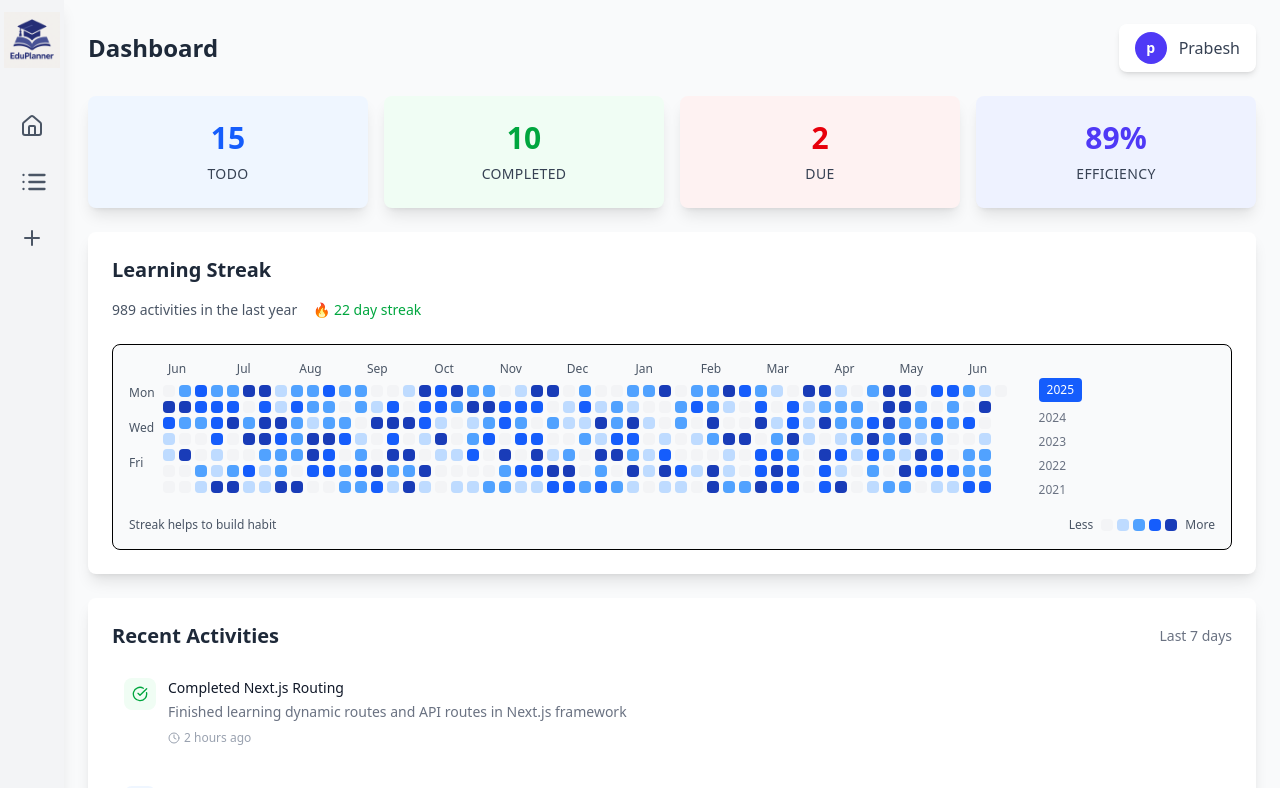
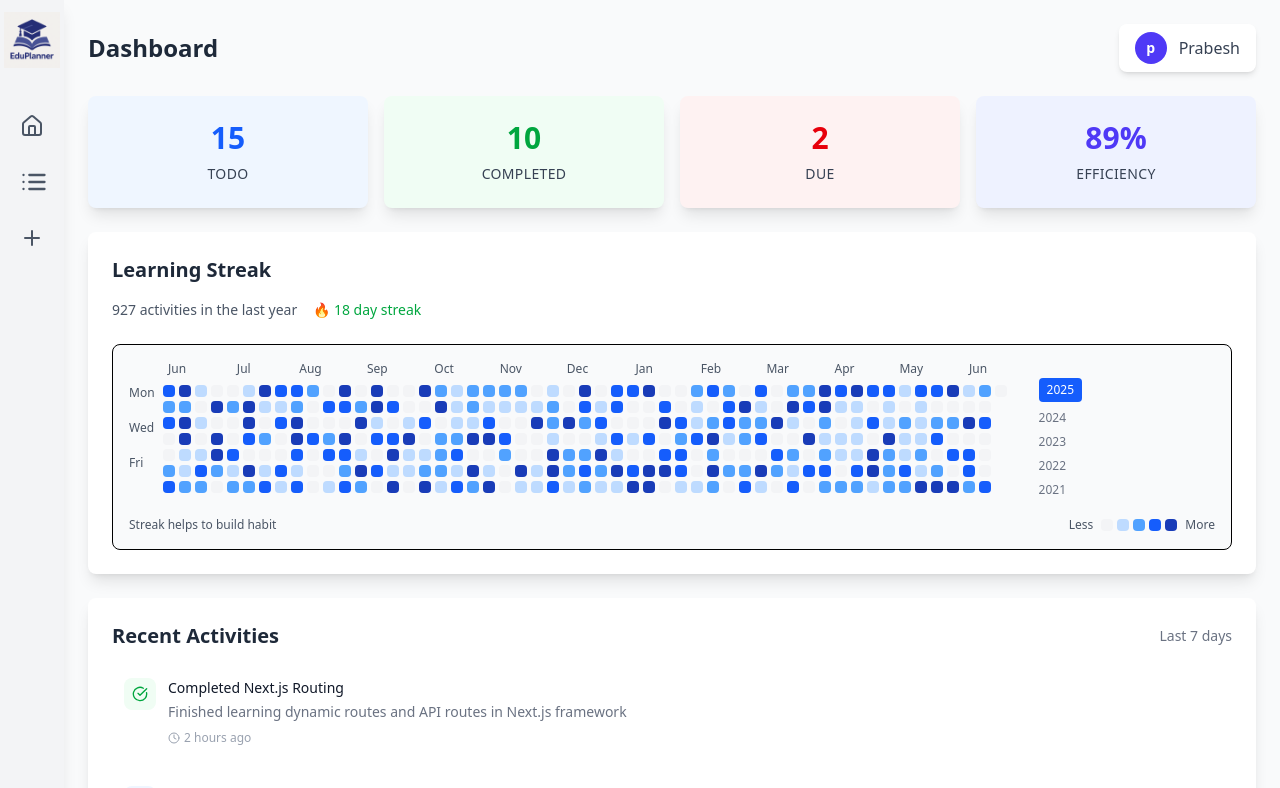
Before and after one commit to Prabesh1sharma/Edu_Planner_ui, a Next.js app: page /home in a window 1280 px wide. Shown: the top 788 px of the page. Built offline with nearby package versions, Linux system fonts and the light colour scheme.

Commit message:
fixing streak chart issue

```diff
--- a/src/components/streakChart.jsx
+++ b/src/components/streakChart.jsx
@@ -1,19 +1,17 @@
 'use client'
-import { useState } from 'react';
+import { useState, useEffect } from 'react';
 
 export default function StreakChart() {
-    // Generate dummy data for the last 365 days
+    const [streakData, setStreakData] = useState(null);
+     useEffect(() => {
+        // Generate dummy data only on the client
         const generateStreakData = () => {
             const data = [];
             const today = new Date();
-
             for (let i = 364; i >= 0; i--) {
                 const date = new Date(today);
                 date.setDate(date.getDate() - i);
-
-            // Random activity level (0-4) with some days having no activity
                 const level = Math.random() > 0.25 ? Math.floor(Math.random() * 4) + 1 : 0;
-
                 data.push({
                     date: date.toISOString().split('T')[0],
                     level: level,
@@ -24,8 +22,17 @@ export default function StreakChart() {
             }
             return data;
         };
+        setStreakData(generateStreakData());
+    }, []);
 
-    const [streakData] = useState(generateStreakData());
+    if (!streakData) {
+        // Render a placeholder while data is generating on the client
+        return (
+            <div className="bg-white rounded-lg shadow-lg p-6">
+                Loading Streak Chart...
+            </div>
+        );
+    }
 
     // Get color intensity based on activity level
     const getColorClass = (level) => {
```
Lines whose indentation alone changed are shown as unchanged.
